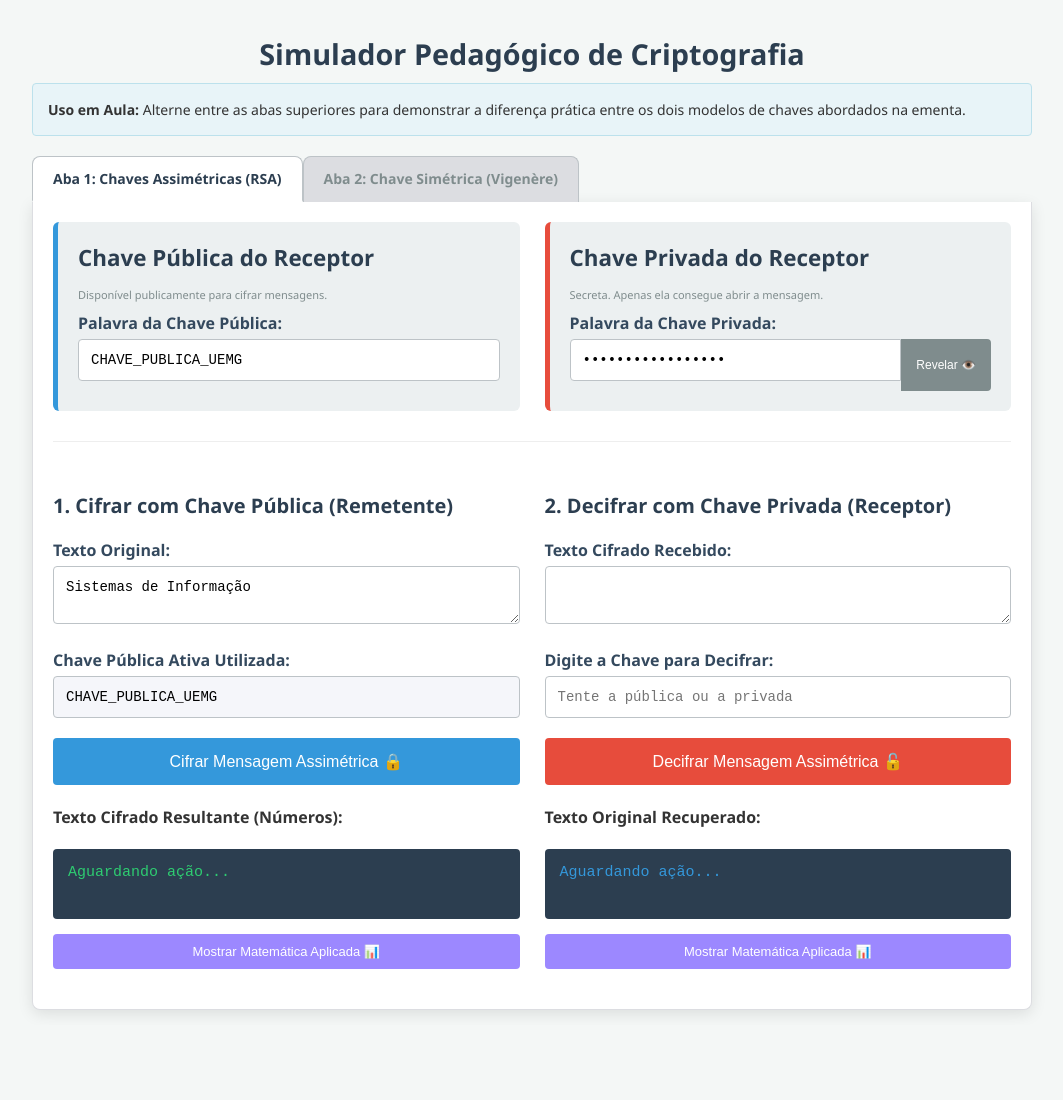
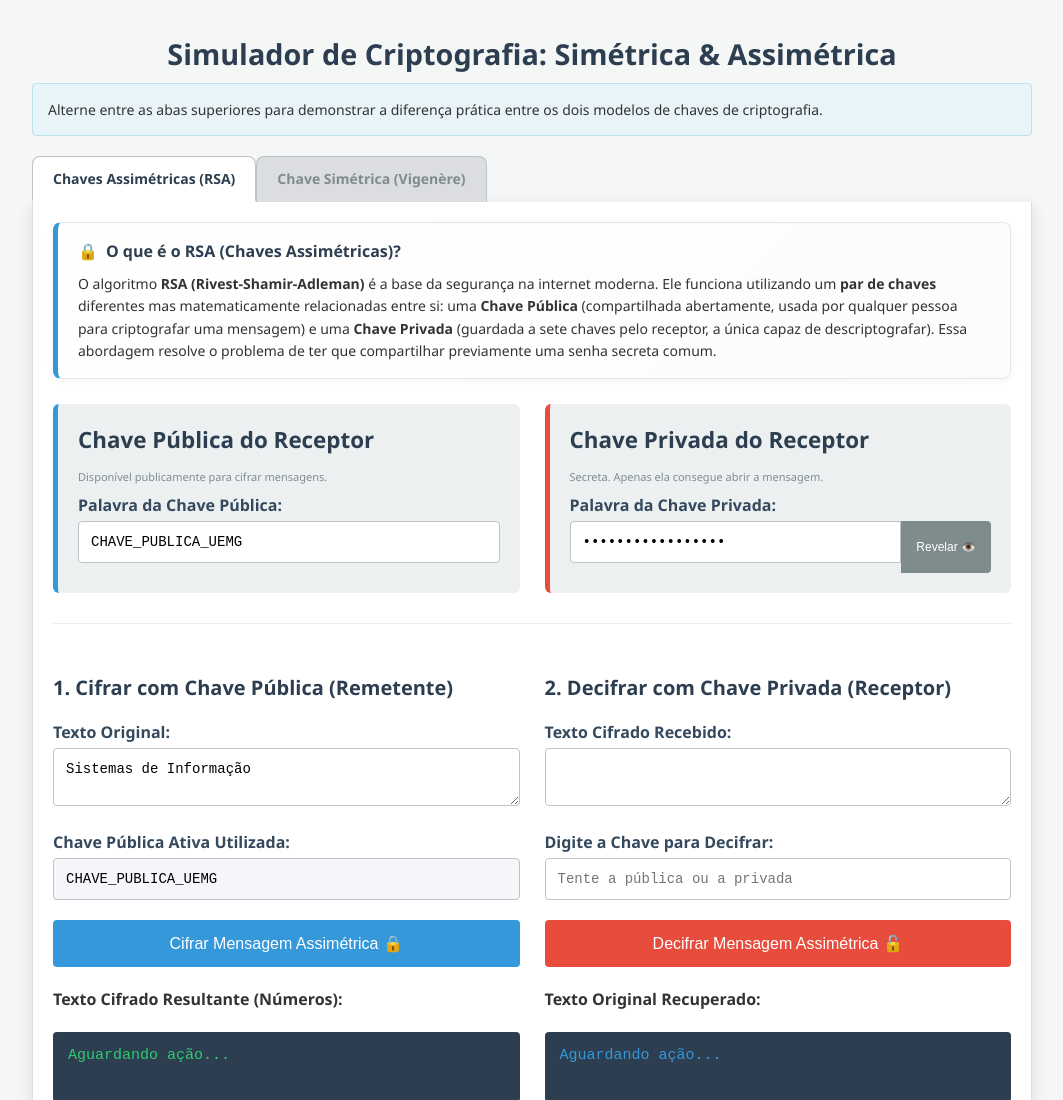
Before and after one commit to niltonfjunior2/simulador_criptografia, a plain HTML site: page index.html in a window 1280 px wide. Shown: the top 1100 px of the page, without its empty margins (108-1171 px from the left). Before the commit the page ends 1025 px from the top, so only its background shows below. Drawn offline with Linux system fonts and the light colour scheme.

Commit message:
feat: adiciona explicacoes breves sobre RSA e Vigenere no simulador e atualiza o README

```diff
--- a/index.html
+++ b/index.html
@@ -4,7 +4,7 @@
 <head>
     <meta charset="UTF-8">
     <meta name="viewport" content="width=device-width, initial-scale=1.0">
-    <title>Simulador de Criptografia: Simétrica vs Assimétrica</title>
+    <title>Simulador de Criptografia: Simétrica & Assimétrica</title>
     <style>
         body {
             font-family: 'Segoe UI', Tahoma, Geneva, Verdana, sans-serif;
@@ -278,25 +278,68 @@
                 margin-bottom: 5px;
             }
         }
+
+        /* Cartões de Explicação de Conceitos */
+        .concept-card {
+            background: linear-gradient(135deg, #ffffff, #fcfcfc);
+            border: 1px solid #e1e8ed;
+            border-left: 5px solid #3498db;
+            padding: 16px 20px;
+            border-radius: 8px;
+            margin-bottom: 25px;
+            font-size: 14px;
+            line-height: 1.6;
+            box-shadow: 0 2px 8px rgba(0, 0, 0, 0.04);
+            transition: transform 0.2s ease, box-shadow 0.2s ease;
+        }
+
+        .concept-card:hover {
+            transform: translateY(-2px);
+            box-shadow: 0 4px 12px rgba(0, 0, 0, 0.08);
+        }
+
+        .concept-card h3 {
+            margin-top: 0;
+            margin-bottom: 8px;
+            color: #2c3e50;
+            font-size: 16px;
+            display: flex;
+            align-items: center;
+            gap: 8px;
+        }
+
+        .concept-card.symmetric {
+            border-left-color: #16a085;
+        }
     </style>
 </head>
 
 <body>
 
-    <h1>Simulador Pedagógico de Criptografia</h1>
+    <h1>Simulador de Criptografia: Simétrica & Assimétrica</h1>
     <div class="info">
-        <strong>Uso em Aula:</strong> Alterne entre as abas superiores para demonstrar a diferença prática entre os dois
-        modelos de chaves abordados na ementa.
+        Alterne entre as abas superiores para demonstrar a diferença prática entre os dois
+        modelos de chaves de criptografia.
     </div>
 
     <div class="tabs">
-        <div class="tab-btn active" onclick="switchTab(event, 'aba-assimetrica')">Aba 1: Chaves Assimétricas (RSA)</div>
-        <div class="tab-btn" onclick="switchTab(event, 'aba-simetrica')">Aba 2: Chave Simétrica (Vigenère)</div>
+        <div class="tab-btn active" onclick="switchTab(event, 'aba-assimetrica')">Chaves Assimétricas (RSA)</div>
+        <div class="tab-btn" onclick="switchTab(event, 'aba-simetrica')">Chave Simétrica (Vigenère)</div>
     </div>
 
     <div class="container">
 
         <div id="aba-assimetrica" class="tab-content active">
+            <div class="concept-card">
+                <h3><span>🔒</span> O que é o RSA (Chaves Assimétricas)?</h3>
+                <p style="margin: 0;">O algoritmo <strong>RSA (Rivest-Shamir-Adleman)</strong> é a base da segurança na
+                    internet moderna. Ele funciona utilizando um <strong>par de chaves</strong> diferentes mas
+                    matematicamente relacionadas entre si: uma <strong>Chave Pública</strong> (compartilhada
+                    abertamente, usada por qualquer pessoa para criptografar uma mensagem) e uma <strong>Chave
+                        Privada</strong> (guardada a sete chaves pelo receptor, a única capaz de descriptografar). Essa
+                    abordagem resolve o problema de ter que compartilhar previamente uma senha secreta comum.</p>
+            </div>
+
             <div class="grid">
                 <div class="card">
                     <h2>Chave Pública do Receptor</h2>
@@ -342,7 +385,8 @@
                         <p>O caractere é convertido para seu código ASCII decimal (<code>M</code>) usando
                             <code>charCodeAt(0)</code>. Em seguida, aplica-se a potência do expoente público (<strong>e
                                 = 7</strong>) sob o resto da divisão do módulo base (<strong>N = 253</strong>). Fórmula:
-                            <code>C = (M⁷) mod 253</code>.</p>
+                            <code>C = (M⁷) mod 253</code>.
+                        </p>
                     </div>
                 </div>
 
@@ -376,10 +420,22 @@
         </div>
 
         <div id="aba-simetrica" class="tab-content">
+            <div class="concept-card symmetric">
+                <h3><span>🔑</span> O que é a Cifra de Vigenère (Chave Simétrica)?</h3>
+                <p style="margin: 0;">A <strong>Cifra de Vigenère</strong> é um clássico exemplo de criptografia
+                    <strong>simétrica</strong> (como o AES moderno). Nela, o remetente e o destinatário compartilham
+                    <strong>exatamente a mesma chave secreta</strong> (uma palavra ou frase) para criptografar e
+                    descriptografar. A cifra opera aplicando uma série de diferentes cifras de César ao longo da
+                    mensagem, deslocando cada caractere de acordo com a posição correspondente da letra na chave
+                    secreta. O segredo da comunicação depende inteiramente de manter essa única chave segura.</p>
+            </div>
+
             <div class="grid">
                 <div class="card symmetric" style="grid-column: 1 / -1;">
                     <h2>Compartilhamento de Chave Simétrica Única</h2>
-                    <p class="hint">Neste modelo, o Remetente e o Receptor **precisam combinar previamente** a mesma
+                    <p class="hint">Neste modelo, o Remetente e o Receptor <strong>precisam combinar
+                            previamente</strong> a
+                        mesma
                         palavra-chave secreta.</p>
                     <label for="symKeyInput">Defina a Palavra-Chave Secreta Compartilhada:</label>
                     <div class="input-group">
@@ -413,7 +469,8 @@
                         <p>O texto e a chave são convertidos para posições de 0 a 25 (A=0, B=1...). A palavra-chave é
                             repetida sob a mensagem. Aplica-se a fórmula:
                             <code>Posição_Cifrada = (Posição_Original + Deslocamento_Chave) mod 26</code>. Se passar de
-                            25, o alfabeto reinicia.</p>
+                            25, o alfabeto reinicia.
+                        </p>
                     </div>
                 </div>
 
@@ -437,7 +494,8 @@
                         <p>O processo realiza a operação matemática inversa da cifragem, realizando a subtração
                             alfabética elemento por elemento:
                             <code>Posição_Original = (Posição_Cifrada - Deslocamento_Chave + 26) mod 26</code>.
-                            Adiciona-se 26 para evitar resultados negativos na aritmética modular.</p>
+                            Adiciona-se 26 para evitar resultados negativos na aritmética modular.
+                        </p>
                     </div>
                 </div>
             </div>
```
Also changed, not shown: 1 other file.
